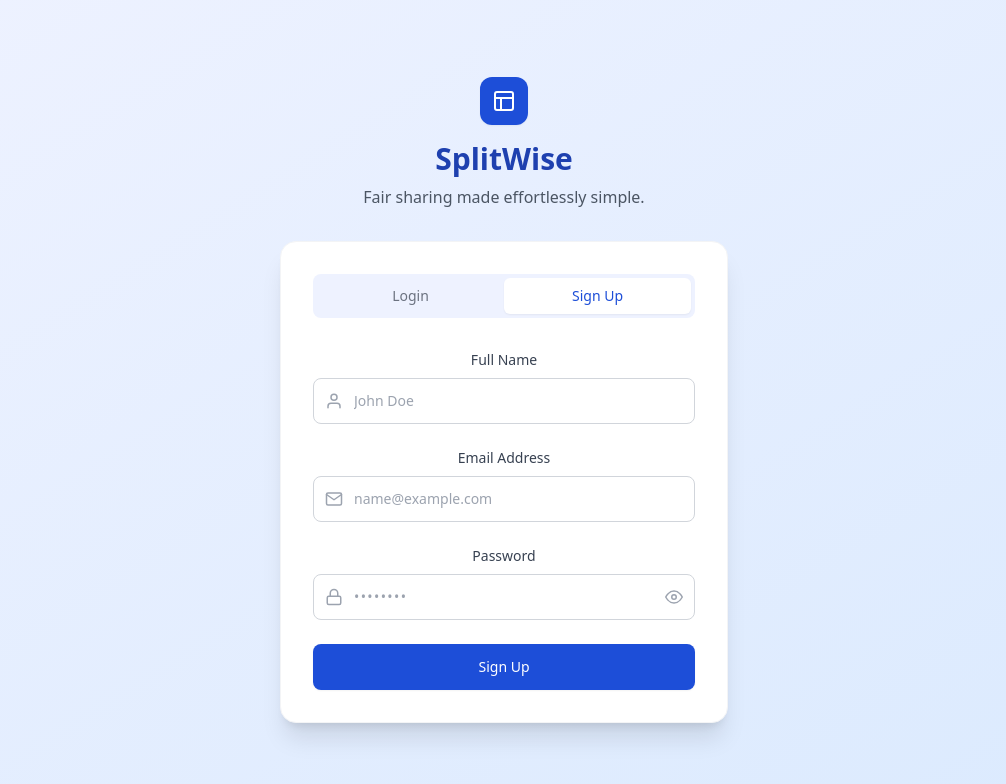
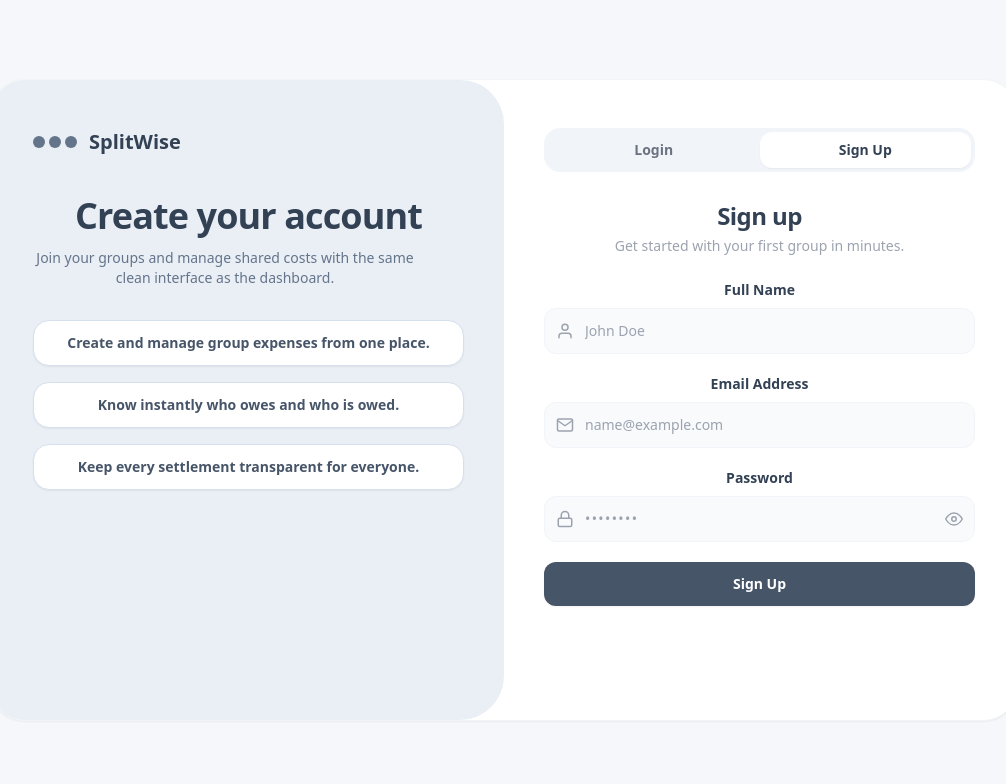
Before and after one commit to tsiarasx/sharing-expenses, a React (Create React App) app in the folder frontend/: page /register in a window 1280 px wide. Shown: the top 784 px of the page, without its empty margins (136-1142 px from the left). Built offline with nearby package versions, Linux system fonts and the light colour scheme; no server answers.

Commit message:
Refactor Login and Register pages: update layout and styling for improved user experience

```diff
--- a/frontend/src/pages/Login.js
+++ b/frontend/src/pages/Login.js
@@ -21,36 +21,75 @@
   };
 
   return (
-    <div className="min-h-screen flex flex-col items-center justify-center bg-gradient-to-br from-indigo-50 to-blue-100">
-      <div className="mb-8 flex flex-col items-center">
-        <div className="w-12 h-12 bg-blue-700 text-white rounded-xl flex items-center justify-center text-2xl font-bold mb-4 shadow-sm">
-          <svg width="24" height="24" viewBox="0 0 24 24" fill="none" stroke="currentColor" strokeWidth="2" strokeLinecap="round" strokeLinejoin="round">
-            <rect x="3" y="3" width="18" height="18" rx="2" ry="2"></rect>
-            <path d="M21 9H3"></path>
-            <path d="M9 21V9"></path>
-          </svg>
+    <div className="min-h-screen bg-[#F5F7FA] px-4 py-8 sm:px-8 sm:py-10">
+      <div className="mx-auto flex w-full max-w-5xl items-center justify-center min-h-[calc(100vh-5rem)]">
+        <div className="w-full overflow-hidden rounded-[32px] border border-gray-100 bg-white shadow-sm">
+          <div className="grid grid-cols-1 lg:grid-cols-2">
+            <section className="bg-[#EAEFF5] px-7 py-8 sm:px-10 sm:py-12 lg:min-h-[640px] lg:rounded-r-[44px]">
+              <div className="mb-10 flex items-center gap-3">
+                <div className="flex gap-1">
+                  <div className="h-3 w-3 rounded-full bg-slate-500"></div>
+                  <div className="h-3 w-3 rounded-full bg-slate-500"></div>
+                  <div className="h-3 w-3 rounded-full bg-slate-500"></div>
                 </div>
-        <h1 className="text-3xl font-bold text-blue-800 mb-2">SplitWise</h1>
-        <p className="text-gray-600">Fair sharing made effortlessly simple.</p>
+                <h1 className="text-xl font-bold text-slate-700">SplitWise</h1>
               </div>
 
-      <div className="bg-white rounded-2xl shadow-xl w-full max-w-md p-8 border border-gray-100">
-        <div className="flex p-1 bg-indigo-50 rounded-lg mb-8">
-          <Link to="/login" className="flex-1 text-center py-2 bg-white rounded-md shadow-sm text-blue-700 font-medium text-sm">
+              <h2 className="text-3xl font-bold tracking-tight text-slate-700 sm:text-4xl">
+                Welcome back
+              </h2>
+              <p className="mt-3 max-w-sm text-sm font-medium text-slate-500">
+                Keep shared expenses organized with the same clean dashboard experience.
+              </p>
+
+              <div className="mt-8 space-y-4">
+                <div className="rounded-2xl border border-[#d6e0ec] bg-white px-4 py-3 text-sm font-semibold text-slate-600 shadow-sm">
+                  Track balances across all your groups in one place.
+                </div>
+                <div className="rounded-2xl border border-[#d6e0ec] bg-white px-4 py-3 text-sm font-semibold text-slate-600 shadow-sm">
+                  Settle up faster with clear debt summaries.
+                </div>
+                <div className="rounded-2xl border border-[#d6e0ec] bg-white px-4 py-3 text-sm font-semibold text-slate-600 shadow-sm">
+                  Stay up to date with real-time activity and notifications.
+                </div>
+              </div>
+            </section>
+
+            <section className="px-7 py-8 sm:px-10 sm:py-12">
+              <div className="mx-auto w-full max-w-md">
+                <div className="mb-7 flex rounded-2xl bg-slate-100 p-1">
+                  <Link
+                    to="/login"
+                    className="flex-1 rounded-xl bg-white py-2 text-center text-sm font-semibold text-slate-700 shadow-sm"
+                  >
                     Login
                   </Link>
-          <Link to="/register" className="flex-1 text-center py-2 text-gray-500 font-medium text-sm hover:text-gray-700">
+                  <Link
+                    to="/register"
+                    className="flex-1 rounded-xl py-2 text-center text-sm font-semibold text-gray-500 transition-colors hover:text-slate-700"
+                  >
                     Sign Up
                   </Link>
                 </div>
 
-        {error && <div className="mb-4 text-red-500 text-sm text-center">{error}</div>}
+                <div className="mb-6">
+                  <h3 className="text-2xl font-bold tracking-tight text-slate-700">Sign in</h3>
+                  <p className="mt-1 text-sm font-medium text-gray-400">
+                    Continue to your dashboard.
+                  </p>
+                </div>
 
-        <form onSubmit={handleSubmit} className="space-y-6">
+                {error && (
+                  <div className="mb-5 rounded-2xl border border-red-100 bg-red-50 px-4 py-3 text-sm text-red-700">
+                    {error}
+                  </div>
+                )}
+
+                <form onSubmit={handleSubmit} className="space-y-5">
                   <div>
-            <label className="block text-sm font-medium text-gray-700 mb-2">Email Address</label>
+                    <label className="mb-2 block text-sm font-semibold text-slate-700">Email Address</label>
                     <div className="relative">
-              <div className="absolute inset-y-0 left-0 pl-3 flex items-center pointer-events-none text-gray-400">
+                      <div className="pointer-events-none absolute inset-y-0 left-0 flex items-center pl-3 text-gray-400">
                         <svg width="18" height="18" viewBox="0 0 24 24" fill="none" stroke="currentColor" strokeWidth="2" strokeLinecap="round" strokeLinejoin="round">
                           <path d="M4 4h16c1.1 0 2 .9 2 2v12c0 1.1-.9 2-2 2H4c-1.1 0-2-.9-2-2V6c0-1.1.9-2 2-2z"></path>
                           <polyline points="22,6 12,13 2,6"></polyline>
@@ -62,30 +101,31 @@
                         value={email}
                         onChange={(e) => setEmail(e.target.value)}
                         required
-                className="block w-full pl-10 px-4 py-3 border border-gray-300 rounded-lg focus:ring-blue-500 focus:border-blue-500 text-sm outline-none"
+                        className="block w-full rounded-xl border border-slate-100 bg-slate-50 px-4 py-3 pl-10 text-sm text-slate-800 outline-none transition-colors focus:border-slate-300"
                       />
                     </div>
                   </div>
+
                   <div>
-            <label className="block text-sm font-medium text-gray-700 mb-2">Password</label>
+                    <label className="mb-2 block text-sm font-semibold text-slate-700">Password</label>
                     <div className="relative">
-              <div className="absolute inset-y-0 left-0 pl-3 flex items-center pointer-events-none text-gray-400">
+                      <div className="pointer-events-none absolute inset-y-0 left-0 flex items-center pl-3 text-gray-400">
                         <svg width="18" height="18" viewBox="0 0 24 24" fill="none" stroke="currentColor" strokeWidth="2" strokeLinecap="round" strokeLinejoin="round">
                           <rect x="3" y="11" width="18" height="11" rx="2" ry="2"></rect>
                           <path d="M7 11V7a5 5 0 0 1 10 0v4"></path>
                         </svg>
                       </div>
                       <input
-                type={showPassword ? "text" : "password"}
+                        type={showPassword ? 'text' : 'password'}
                         placeholder="••••••••"
                         value={password}
                         onChange={(e) => setPassword(e.target.value)}
                         required
-                className={`block w-full pl-10 pr-10 px-4 py-3 border border-gray-300 rounded-lg focus:ring-blue-500 focus:border-blue-500 text-sm outline-none ${showPassword ? '' : 'tracking-widest'}`}
+                        className={`block w-full rounded-xl border border-slate-100 bg-slate-50 px-4 py-3 pl-10 pr-10 text-sm text-slate-800 outline-none transition-colors focus:border-slate-300 ${showPassword ? '' : 'tracking-widest'}`}
                       />
                       <button
                         type="button"
-                className="absolute inset-y-0 right-0 pr-3 flex items-center text-gray-400 hover:text-gray-600"
+                        className="absolute inset-y-0 right-0 flex items-center pr-3 text-gray-400 transition-colors hover:text-slate-600"
                         onClick={() => setShowPassword(!showPassword)}
                       >
                         {showPassword ? (
@@ -102,10 +142,18 @@
                       </button>
                     </div>
                   </div>
-          <button type="submit" className="w-full flex justify-center py-3 px-4 border border-transparent rounded-lg shadow-sm text-sm font-medium text-white bg-blue-700 hover:bg-blue-800 focus:outline-none focus:ring-2 focus:ring-offset-2 focus:ring-blue-500">
+
+                  <button
+                    type="submit"
+                    className="w-full rounded-xl bg-slate-600 px-4 py-3 text-sm font-semibold text-white shadow-sm transition-colors hover:bg-slate-500"
+                  >
                     Continue
                   </button>
                 </form>
+              </div>
+            </section>
+          </div>
+        </div>
       </div>
     </div>
   );
--- a/frontend/src/pages/Register.js
+++ b/frontend/src/pages/Register.js
@@ -22,36 +22,75 @@
   };
 
   return (
-    <div className="min-h-screen flex flex-col items-center justify-center bg-gradient-to-br from-indigo-50 to-blue-100">
-      <div className="mb-8 flex flex-col items-center">
-        <div className="w-12 h-12 bg-blue-700 text-white rounded-xl flex items-center justify-center text-2xl font-bold mb-4 shadow-sm">
-          <svg width="24" height="24" viewBox="0 0 24 24" fill="none" stroke="currentColor" strokeWidth="2" strokeLinecap="round" strokeLinejoin="round">
-            <rect x="3" y="3" width="18" height="18" rx="2" ry="2"></rect>
-            <path d="M21 9H3"></path>
-            <path d="M9 21V9"></path>
-          </svg>
+    <div className="min-h-screen bg-[#F5F7FA] px-4 py-8 sm:px-8 sm:py-10">
+      <div className="mx-auto flex w-full max-w-5xl items-center justify-center min-h-[calc(100vh-5rem)]">
+        <div className="w-full overflow-hidden rounded-[32px] border border-gray-100 bg-white shadow-sm">
+          <div className="grid grid-cols-1 lg:grid-cols-2">
+            <section className="bg-[#EAEFF5] px-7 py-8 sm:px-10 sm:py-12 lg:min-h-[640px] lg:rounded-r-[44px]">
+              <div className="mb-10 flex items-center gap-3">
+                <div className="flex gap-1">
+                  <div className="h-3 w-3 rounded-full bg-slate-500"></div>
+                  <div className="h-3 w-3 rounded-full bg-slate-500"></div>
+                  <div className="h-3 w-3 rounded-full bg-slate-500"></div>
                 </div>
-        <h1 className="text-3xl font-bold text-blue-800 mb-2">SplitWise</h1>
-        <p className="text-gray-600">Fair sharing made effortlessly simple.</p>
+                <h1 className="text-xl font-bold text-slate-700">SplitWise</h1>
               </div>
 
-      <div className="bg-white rounded-2xl shadow-xl w-full max-w-md p-8 border border-gray-100">
-        <div className="flex p-1 bg-indigo-50 rounded-lg mb-8">
-          <Link to="/login" className="flex-1 text-center py-2 text-gray-500 font-medium text-sm hover:text-gray-700">
+              <h2 className="text-3xl font-bold tracking-tight text-slate-700 sm:text-4xl">
+                Create your account
+              </h2>
+              <p className="mt-3 max-w-sm text-sm font-medium text-slate-500">
+                Join your groups and manage shared costs with the same clean interface as the dashboard.
+              </p>
+
+              <div className="mt-8 space-y-4">
+                <div className="rounded-2xl border border-[#d6e0ec] bg-white px-4 py-3 text-sm font-semibold text-slate-600 shadow-sm">
+                  Create and manage group expenses from one place.
+                </div>
+                <div className="rounded-2xl border border-[#d6e0ec] bg-white px-4 py-3 text-sm font-semibold text-slate-600 shadow-sm">
+                  Know instantly who owes and who is owed.
+                </div>
+                <div className="rounded-2xl border border-[#d6e0ec] bg-white px-4 py-3 text-sm font-semibold text-slate-600 shadow-sm">
+                  Keep every settlement transparent for everyone.
+                </div>
+              </div>
+            </section>
+
+            <section className="px-7 py-8 sm:px-10 sm:py-12">
+              <div className="mx-auto w-full max-w-md">
+                <div className="mb-7 flex rounded-2xl bg-slate-100 p-1">
+                  <Link
+                    to="/login"
+                    className="flex-1 rounded-xl py-2 text-center text-sm font-semibold text-gray-500 transition-colors hover:text-slate-700"
+                  >
                     Login
                   </Link>
-          <Link to="/register" className="flex-1 text-center py-2 bg-white rounded-md shadow-sm text-blue-700 font-medium text-sm">
+                  <Link
+                    to="/register"
+                    className="flex-1 rounded-xl bg-white py-2 text-center text-sm font-semibold text-slate-700 shadow-sm"
+                  >
                     Sign Up
                   </Link>
                 </div>
 
-        {error && <div className="mb-4 text-red-500 text-sm text-center">{error}</div>}
+                <div className="mb-6">
+                  <h3 className="text-2xl font-bold tracking-tight text-slate-700">Sign up</h3>
+                  <p className="mt-1 text-sm font-medium text-gray-400">
+                    Get started with your first group in minutes.
+                  </p>
+                </div>
 
-        <form onSubmit={handleSubmit} className="space-y-6">
+                {error && (
+                  <div className="mb-5 rounded-2xl border border-red-100 bg-red-50 px-4 py-3 text-sm text-red-700">
+                    {error}
+                  </div>
+                )}
+
+                <form onSubmit={handleSubmit} className="space-y-5">
                   <div>
-            <label className="block text-sm font-medium text-gray-700 mb-2">Full Name</label>
+                    <label className="mb-2 block text-sm font-semibold text-slate-700">Full Name</label>
                     <div className="relative">
-              <div className="absolute inset-y-0 left-0 pl-3 flex items-center pointer-events-none text-gray-400">
+                      <div className="pointer-events-none absolute inset-y-0 left-0 flex items-center pl-3 text-gray-400">
                         <svg width="18" height="18" viewBox="0 0 24 24" fill="none" stroke="currentColor" strokeWidth="2" strokeLinecap="round" strokeLinejoin="round">
                           <path d="M20 21v-2a4 4 0 0 0-4-4H8a4 4 0 0 0-4 4v2"></path>
                           <circle cx="12" cy="7" r="4"></circle>
@@ -63,14 +102,15 @@
                         value={name}
                         onChange={(e) => setName(e.target.value)}
                         required
-                className="block w-full pl-10 px-4 py-3 border border-gray-300 rounded-lg focus:ring-blue-500 focus:border-blue-500 text-sm outline-none"
+                        className="block w-full rounded-xl border border-slate-100 bg-slate-50 px-4 py-3 pl-10 text-sm text-slate-800 outline-none transition-colors focus:border-slate-300"
                       />
                     </div>
                   </div>
+
                   <div>
-            <label className="block text-sm font-medium text-gray-700 mb-2">Email Address</label>
+                    <label className="mb-2 block text-sm font-semibold text-slate-700">Email Address</label>
                     <div className="relative">
-              <div className="absolute inset-y-0 left-0 pl-3 flex items-center pointer-events-none text-gray-400">
+                      <div className="pointer-events-none absolute inset-y-0 left-0 flex items-center pl-3 text-gray-400">
                         <svg width="18" height="18" viewBox="0 0 24 24" fill="none" stroke="currentColor" strokeWidth="2" strokeLinecap="round" strokeLinejoin="round">
                           <path d="M4 4h16c1.1 0 2 .9 2 2v12c0 1.1-.9 2-2 2H4c-1.1 0-2-.9-2-2V6c0-1.1.9-2 2-2z"></path>
                           <polyline points="22,6 12,13 2,6"></polyline>
@@ -82,30 +122,31 @@
                         value={email}
                         onChange={(e) => setEmail(e.target.value)}
                         required
-                className="block w-full pl-10 px-4 py-3 border border-gray-300 rounded-lg focus:ring-blue-500 focus:border-blue-500 text-sm outline-none"
+                        className="block w-full rounded-xl border border-slate-100 bg-slate-50 px-4 py-3 pl-10 text-sm text-slate-800 outline-none transition-colors focus:border-slate-300"
                       />
                     </div>
                   </div>
+
                   <div>
-            <label className="block text-sm font-medium text-gray-700 mb-2">Password</label>
+                    <label className="mb-2 block text-sm font-semibold text-slate-700">Password</label>
                     <div className="relative">
-              <div className="absolute inset-y-0 left-0 pl-3 flex items-center pointer-events-none text-gray-400">
+                      <div className="pointer-events-none absolute inset-y-0 left-0 flex items-center pl-3 text-gray-400">
                         <svg width="18" height="18" viewBox="0 0 24 24" fill="none" stroke="currentColor" strokeWidth="2" strokeLinecap="round" strokeLinejoin="round">
                           <rect x="3" y="11" width="18" height="11" rx="2" ry="2"></rect>
                           <path d="M7 11V7a5 5 0 0 1 10 0v4"></path>
                         </svg>
                       </div>
                       <input
-                type={showPassword ? "text" : "password"}
+                        type={showPassword ? 'text' : 'password'}
                         placeholder="••••••••"
                         value={password}
                         onChange={(e) => setPassword(e.target.value)}
                         required
-                className={`block w-full pl-10 pr-10 px-4 py-3 border border-gray-300 rounded-lg focus:ring-blue-500 focus:border-blue-500 text-sm outline-none ${showPassword ? '' : 'tracking-widest'}`}
+                        className={`block w-full rounded-xl border border-slate-100 bg-slate-50 px-4 py-3 pl-10 pr-10 text-sm text-slate-800 outline-none transition-colors focus:border-slate-300 ${showPassword ? '' : 'tracking-widest'}`}
                       />
                       <button
                         type="button"
-                className="absolute inset-y-0 right-0 pr-3 flex items-center text-gray-400 hover:text-gray-600"
+                        className="absolute inset-y-0 right-0 flex items-center pr-3 text-gray-400 transition-colors hover:text-slate-600"
                         onClick={() => setShowPassword(!showPassword)}
                       >
                         {showPassword ? (
@@ -122,10 +163,18 @@
                       </button>
                     </div>
                   </div>
-          <button type="submit" className="w-full flex justify-center py-3 px-4 border border-transparent rounded-lg shadow-sm text-sm font-medium text-white bg-blue-700 hover:bg-blue-800 focus:outline-none focus:ring-2 focus:ring-offset-2 focus:ring-blue-500">
+
+                  <button
+                    type="submit"
+                    className="w-full rounded-xl bg-slate-600 px-4 py-3 text-sm font-semibold text-white shadow-sm transition-colors hover:bg-slate-500"
+                  >
                     Sign Up
                   </button>
                 </form>
+              </div>
+            </section>
+          </div>
+        </div>
       </div>
     </div>
   );
```
Lines whose indentation alone changed are shown as unchanged.
